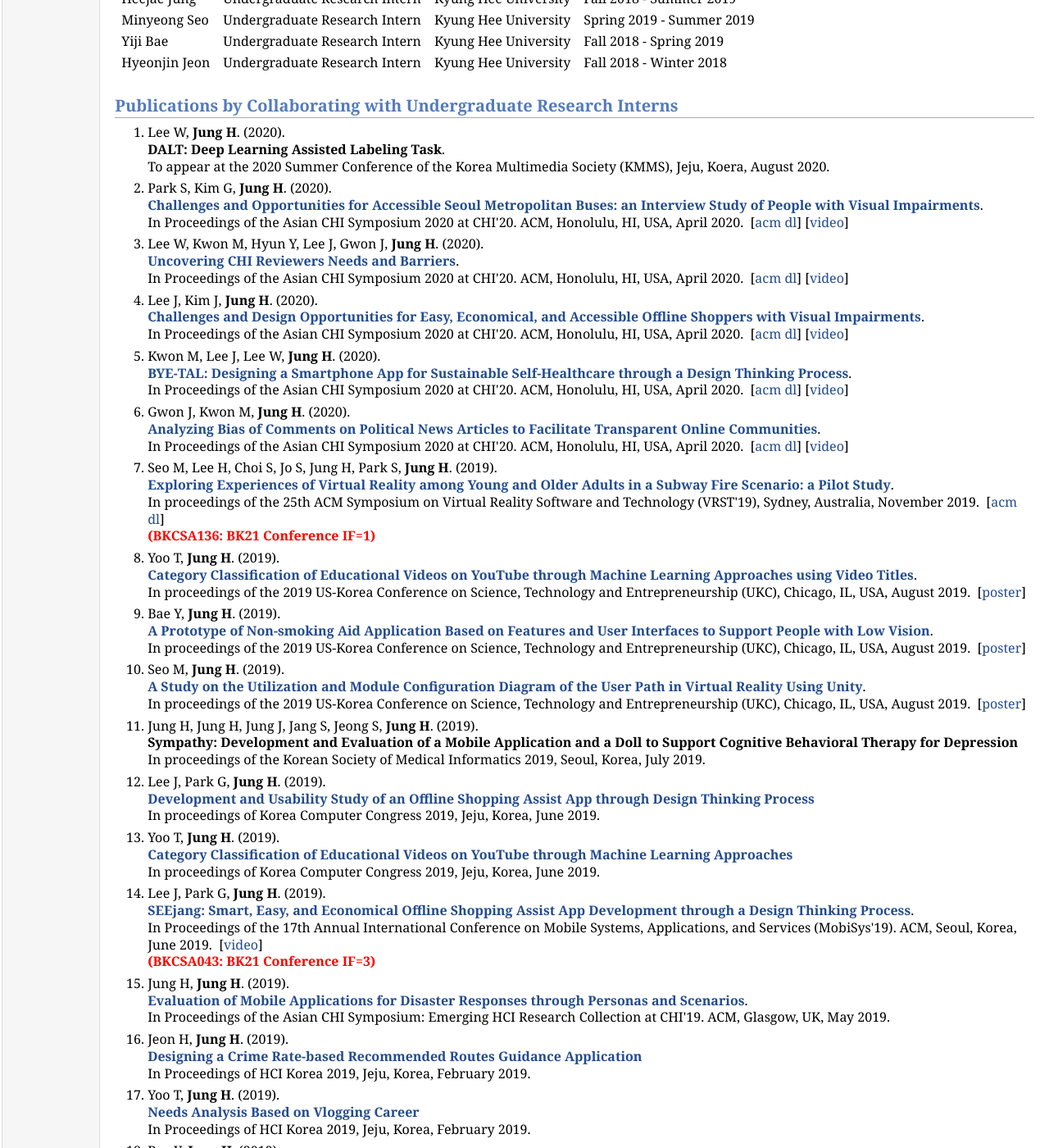
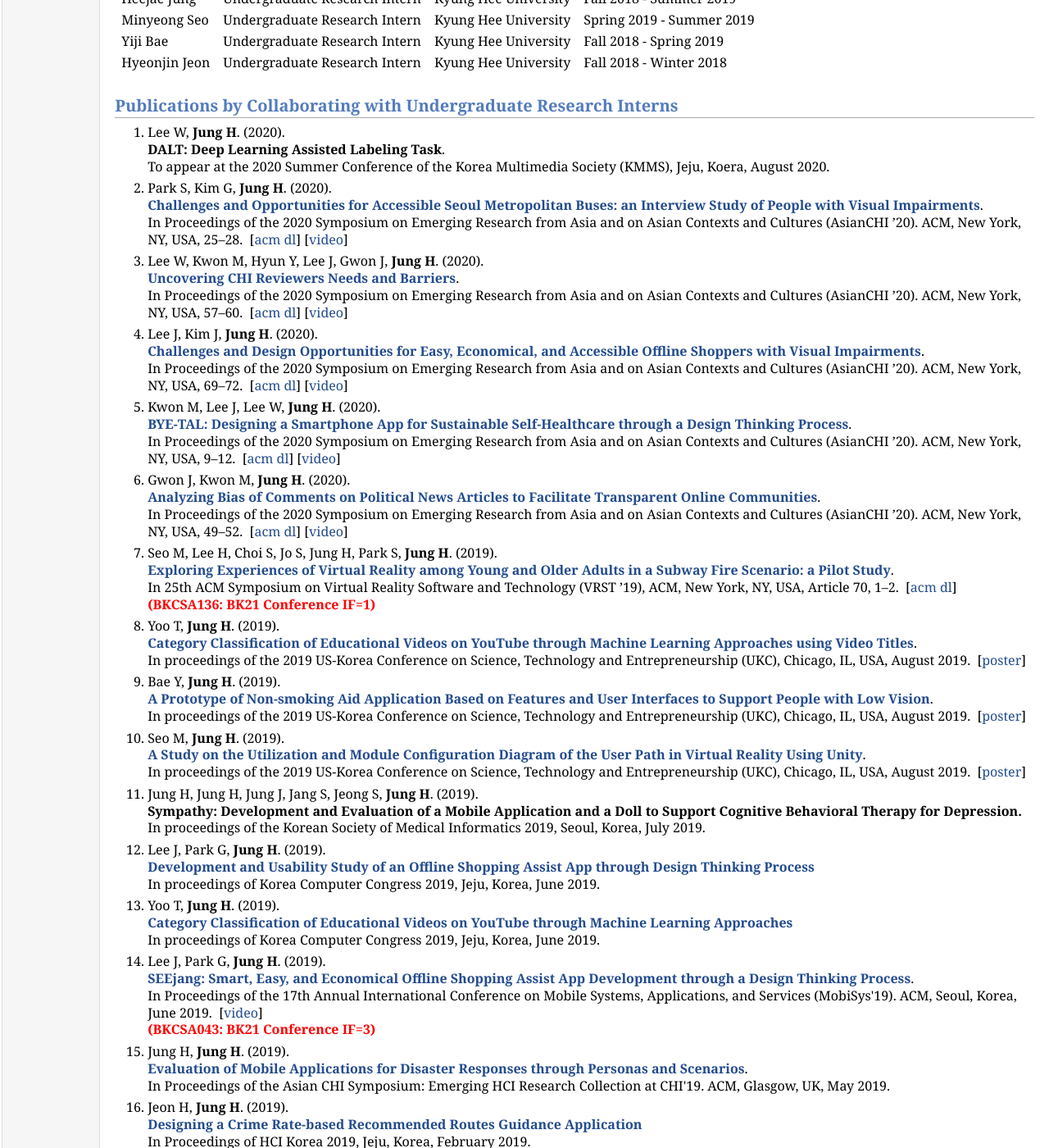
Before and after one commit to hcail/hcail-backup.github.io, a Jekyll site: the page people/people.html, which Jekyll copies as it is, in a window 1280 px wide and 1400 px high, scrolled down 1638 px. Shown: the whole window at 82% size. Built offline with Jekyll 4.4.1, drawn with Linux system fonts in a browser that asks for light colours.

Commit message:
pub modified

```diff
--- a/people/people.html
+++ b/people/people.html
@@ -186,8 +186,11 @@ HCI Korea 2019, Jeju, Korea.
   <li><p>Park S, Kim G, <b>Jung H</b>. (2020).
   <br /><font size=+0.5><b>
     <a href="http://hyunggujung.com/pub/papers/2020/asianchi20-spark.pdf">
-  Challenges and Opportunities for Accessible Seoul Metropolitan Buses: an Interview Study of People with Visual Impairments</a></b></font>.
-  <br />In Proceedings of the Asian CHI Symposium 2020 at CHI'20. ACM, Honolulu, HI, USA, April 2020.&nbsp;
+  Challenges and Opportunities for Accessible Seoul Metropolitan Buses:
+  an Interview Study of People with Visual Impairments</a></b></font>.
+  <br />In Proceedings of the 2020 Symposium on Emerging Research from Asia and on Asian
+Contexts and Cultures (AsianCHI ’20). ACM,
+New York, NY, USA, 25–28.&nbsp;
   [<a href="https://doi.org/10.1145/3391203.3391209">acm dl</a>]
   [<a href="https://drive.google.com/file/d/1s3m_DZNeFr6e7YGO2epDF3nxEr8HomES/view?usp=sharing">video</a>]
   </p>
@@ -196,7 +199,8 @@ HCI Korea 2019, Jeju, Korea.
   <br /><font size=+0.5><b>
     <a href="http://hyunggujung.com/pub/papers/2020/asianchi20-wlee.pdf">
   Uncovering CHI Reviewers Needs and Barriers</a></b></font>.
-  <br />In Proceedings of the Asian CHI Symposium 2020 at CHI'20. ACM, Honolulu, HI, USA, April 2020.&nbsp;
+  <br />In Proceedings of the 2020 Symposium on Emerging Research from Asia and
+  on Asian Contexts and Cultures (AsianCHI ’20). ACM, New York, NY, USA, 57–60.&nbsp;
   [<a href="https://doi.org/10.1145/3391203.3391218">acm dl</a>]
   [<a href="https://drive.google.com/file/d/16njbe7cdu1MFjBJdzFer__mV4tlXk5DX/view?usp=sharing">video</a>]
   </p>
@@ -205,7 +209,8 @@ HCI Korea 2019, Jeju, Korea.
   <br /><font size=+0.5><b>
     <a href="http://hyunggujung.com/pub/papers/2020/asianchi20-jlee.pdf">
   Challenges and Design Opportunities for Easy, Economical, and Accessible Offline Shoppers with Visual Impairments</a></b></font>.
-  <br />In Proceedings of the Asian CHI Symposium 2020 at CHI'20. ACM, Honolulu, HI, USA, April 2020.&nbsp;
+  <br />In Proceedings of the 2020 Symposium on Emerging Research from Asia and
+  on Asian Contexts and Cultures (AsianCHI ’20). ACM, New York, NY, USA, 69–72.&nbsp;
   [<a href="https://doi.org/10.1145/3391203.3391223">acm dl</a>]
   [<a href="https://drive.google.com/file/d/1P9vcCoU3C_CeDRJRdhXO_-5bsP-8dak5/view?usp=sharing">video</a>]
   </p>
@@ -214,7 +219,8 @@ HCI Korea 2019, Jeju, Korea.
   <br /><font size=+0.5><b>
     <a href="http://hyunggujung.com/pub/papers/2020/asianchi20-mkwon.pdf">
   BYE-TAL: Designing a Smartphone App for Sustainable Self-Healthcare through a Design Thinking Process</a></b></font>.
-  <br />In Proceedings of the Asian CHI Symposium 2020 at CHI'20. ACM, Honolulu, HI, USA, April 2020.&nbsp;
+  <br />In Proceedings of the 2020 Symposium on Emerging Research from Asia and
+  on Asian Contexts and Cultures (AsianCHI ’20). ACM, New York, NY, USA, 9–12.&nbsp;
   [<a href="https://doi.org/10.1145/3391203.3391204">acm dl</a>]
   [<a href="https://drive.google.com/file/d/1j-VdCO49NVEsh5CH27-Un6u7LMXsHWDL/view?usp=sharing">video</a>]
   </p>
@@ -223,7 +229,8 @@ HCI Korea 2019, Jeju, Korea.
   <br /><font size=+0.5><b>
     <a href="http://hyunggujung.com/pub/papers/2020/asianchi20-jgwon.pdf">
   Analyzing Bias of Comments on Political News Articles to Facilitate Transparent Online Communities</a></b></font>.
-  <br />In Proceedings of the Asian CHI Symposium 2020 at CHI'20. ACM, Honolulu, HI, USA, April 2020.&nbsp;
+  <br />In Proceedings of the 2020 Symposium on Emerging Research from Asia and
+  on Asian Contexts and Cultures (AsianCHI ’20). ACM, New York, NY, USA, 49–52.&nbsp;
   [<a href="https://doi.org/10.1145/3391203.3391216">acm dl</a>]
   [<a href="https://drive.google.com/file/d/1hbNmKwM9cAiyUvPlDrOHhGPRY6hhsmgx/view?usp=sharing">video</a>]
   </p>
@@ -231,8 +238,10 @@ HCI Korea 2019, Jeju, Korea.
   <li><p>Seo M, Lee H, Choi S, Jo S, Jung H, Park S, <b>Jung H</b>. (2019).
   <br /><font size=+0.5><b>
   <a href="https://doi.org/10.1145/3359996.3364788">
-  Exploring Experiences of Virtual Reality among Young and Older Adults in a Subway Fire Scenario: a Pilot Study</a></b></font>.
-  <br />In proceedings of the 25th ACM Symposium on Virtual Reality Software and Technology (VRST'19), Sydney, Australia, November 2019.&nbsp;
+  Exploring Experiences of Virtual Reality among Young and Older Adults in a
+  Subway Fire Scenario: a Pilot Study</a></b></font>.
+  <br />In 25th ACM Symposium on Virtual Reality Software and Technology (VRST ’19),
+  ACM, New York, NY, USA, Article 70, 1–2.&nbsp;
   [<a href="https://doi.org/10.1145/3359996.3364788">acm dl</a>]
   <br />
   <font color=red size=+0.5><b>(BKCSA136: BK21 Conference IF=1)</b></font>
@@ -255,7 +264,7 @@ A Prototype of Non-smoking Aid Application Based on Features and User Interfaces
 A Study on the Utilization and Module Configuration Diagram of the User Path in Virtual Reality Using Unity</a></b></font>.
 <br />In proceedings of the 2019 US-Korea Conference on Science, Technology and Entrepreneurship (UKC), Chicago, IL, USA, August 2019.&nbsp;&nbsp;[<a href="http://hyunggujung.com/pub/papers/2019/ukc19-seo-poster.pdf">poster</a>]</p>
 </li>
-<li><p>Jung H, Jung H, Jung J, Jang S, Jeong S, <b>Jung H</b>. (2019).<br /><font size=+0.5><b>Sympathy: Development and Evaluation of a Mobile Application and a Doll to Support Cognitive Behavioral Therapy for Depression</b></font><br />In proceedings of the Korean Society of Medical Informatics 2019, Seoul, Korea, July 2019.</p>
+<li><p>Jung H, Jung H, Jung J, Jang S, Jeong S, <b>Jung H</b>. (2019).<br /><font size=+0.5><b>Sympathy: Development and Evaluation of a Mobile Application and a Doll to Support Cognitive Behavioral Therapy for Depression.</b></font><br />In proceedings of the Korean Society of Medical Informatics 2019, Seoul, Korea, July 2019.</p>
 </li>
 <li><p>Lee J, Park G, <b>Jung H</b>. (2019).<br /><font size=+0.5><a href="../pub/kcc19-lee.pdf"><b>Development and Usability Study of an Offline Shopping Assist App through Design Thinking Process</b></a></font><br />In proceedings of Korea Computer Congress 2019, Jeju, Korea, June 2019.</p>
 </li>
```
Also changed, not shown: pub/pub.html (+17 -8 lines), 1 other file.
